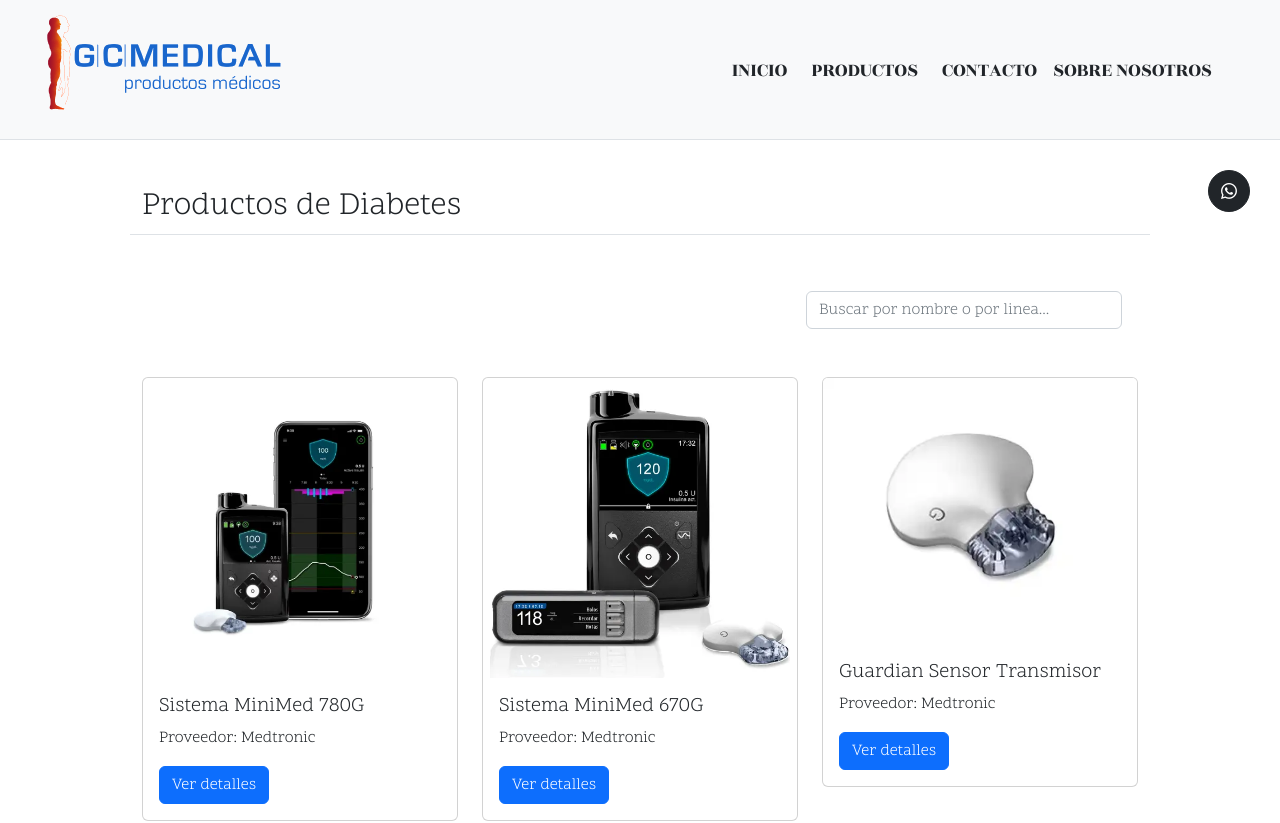
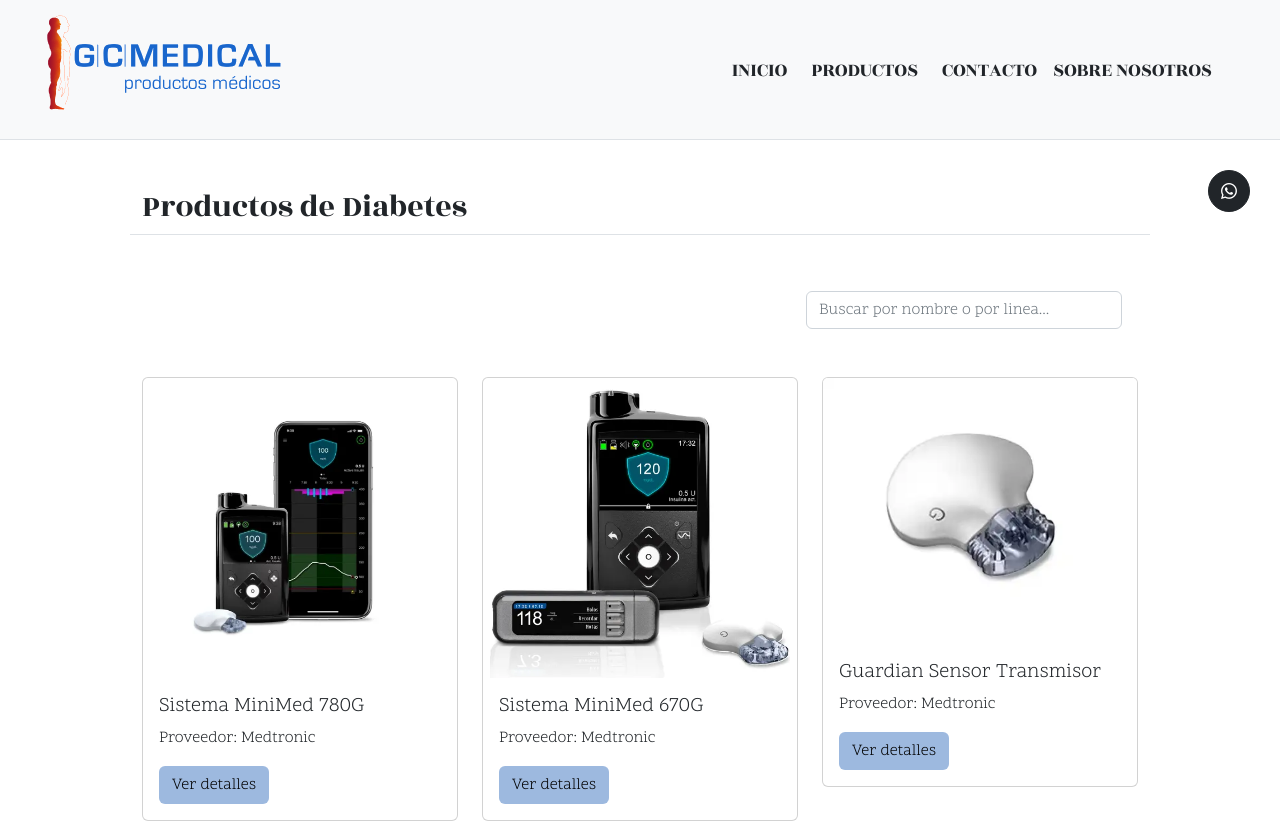
Before and after one commit to florencianionquepan/gc-medical, a React (Vite) app: page /productos/linea/diabetes in a window 1280 px wide. Shown: the top 823 px of the page. Built offline with nearby package versions, Linux system fonts and the light colour scheme.

Commit message:
fix styles

```diff
--- a/src/assets/SearchComponent.jsx
+++ b/src/assets/SearchComponent.jsx
@@ -12,8 +12,8 @@
 
 
   return (
-    <div className='row m-5 justify-content-end'>
-        <form className="col-12 col-md-8 col-lg-6 col-xl-4 mb-3 mb-lg-0 me-lg-3" role="search">
+    <div className='row m-5 justify-content-center justify-content-md-end'>
+        <form className="col-12 col-sm-10 col-md-8 col-lg-6 col-xl-4 mb-3 mb-lg-0 me-lg-3" role="search">
             <input type="search"
                     className="form-control"
                     placeholder="Buscar por nombre o por linea..."
--- a/src/products/ProductCard.jsx
+++ b/src/products/ProductCard.jsx
@@ -10,7 +10,7 @@
         <div className="card-body">
             <h5 className="card-title">{product.name}</h5>
             <p className="card-text"> Proveedor: {product.provider} </p>
-            <Link to={`/productos/${product.id}`} className="btn btn-primary">
+            <Link to={`/productos/${product.id}`} className="btn btn-gris">
               Ver detalles
             </Link>
         </div>
--- a/src/products/ProductPage.jsx
+++ b/src/products/ProductPage.jsx
@@ -3,6 +3,7 @@
 import { ProductCard } from './ProductCard';
 
 import './products.css';
+import { SearchComponent } from '../assets/SearchComponent';
 
 export const ProductPage = () => {
 
@@ -17,11 +18,7 @@
 
   return (
     <div className='container-md'>
-        <div className='row m-5'>
-            <form className="col-12 col-lg-auto mb-3 mb-lg-0 me-lg-3" role="search">
-            <input type="search" className="form-control" placeholder="Buscar producto..." aria-label="Search"/>
-            </form>
-        </div>
+        <SearchComponent/>
         <div className='row m-5'>
             { products.map((pro)=>(
                 <div key={pro.id} className="col-6 col-md-4 mb-3">
--- a/src/products/lines/ProductLinePage.jsx
+++ b/src/products/lines/ProductLinePage.jsx
@@ -42,9 +42,9 @@
       { showSearch &&
         <SearchComponent onSearch={handleSearch}/>
       }
-        <div className='row m-5'>
+        <div className='row m-5 justify-content-center'>
             { filteredProducts.map((pro)=>(
-                <div key={pro.id} className="col-6 col-md-4 mb-3">
+                <div key={pro.id} className="col-12 col-sm-10 col-md-6 col-lg-4  mb-3">
                     <ProductCard product={pro}/>
                 </div>
             ))}
--- a/src/products/lines/TitleLineComponent.jsx
+++ b/src/products/lines/TitleLineComponent.jsx
@@ -5,7 +5,7 @@
 
   return (
     <>
-        <h2 className="border-bottom pb-2"> Productos de {titleModified} </h2>
+        <h2 className="border-bottom pb-2 rozha-one"> Productos de {titleModified} </h2>
     </>
   )
 }
```
